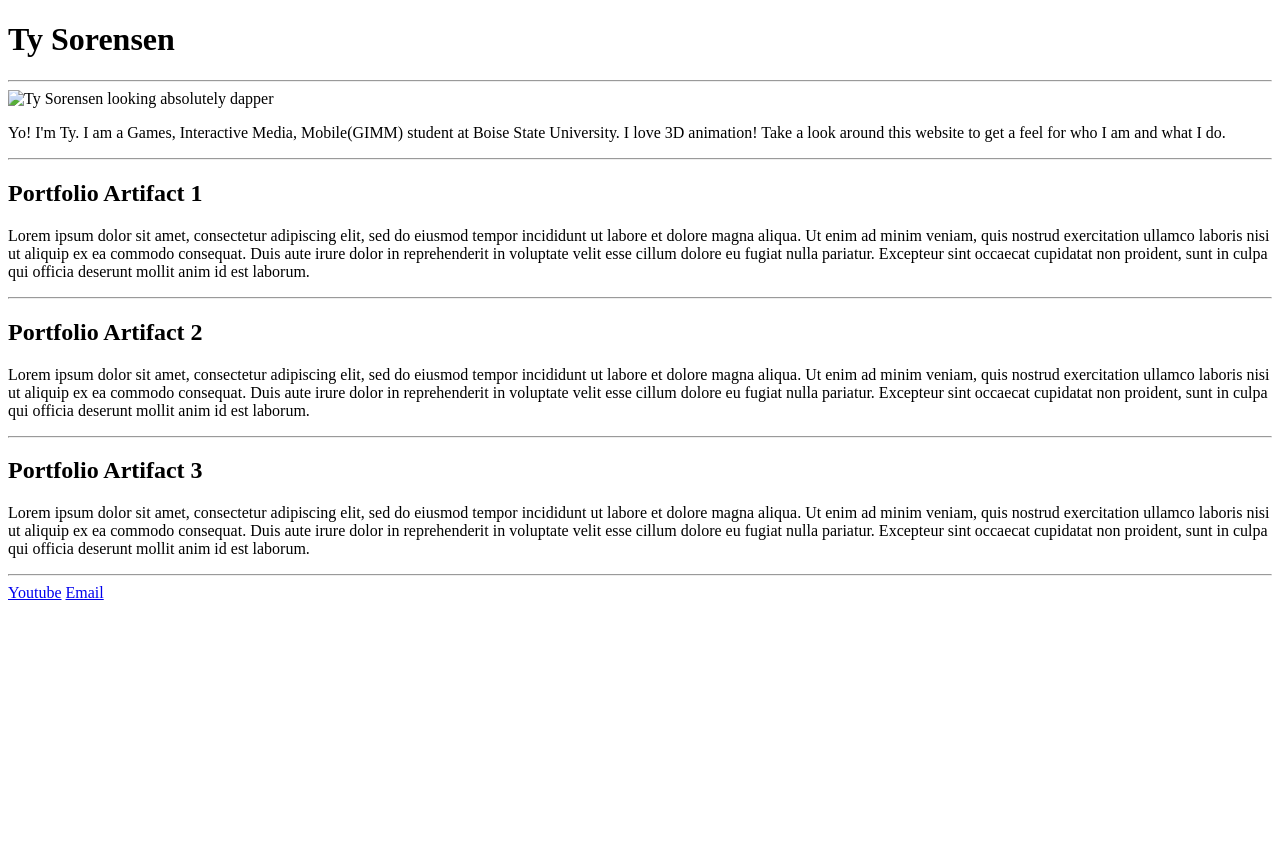
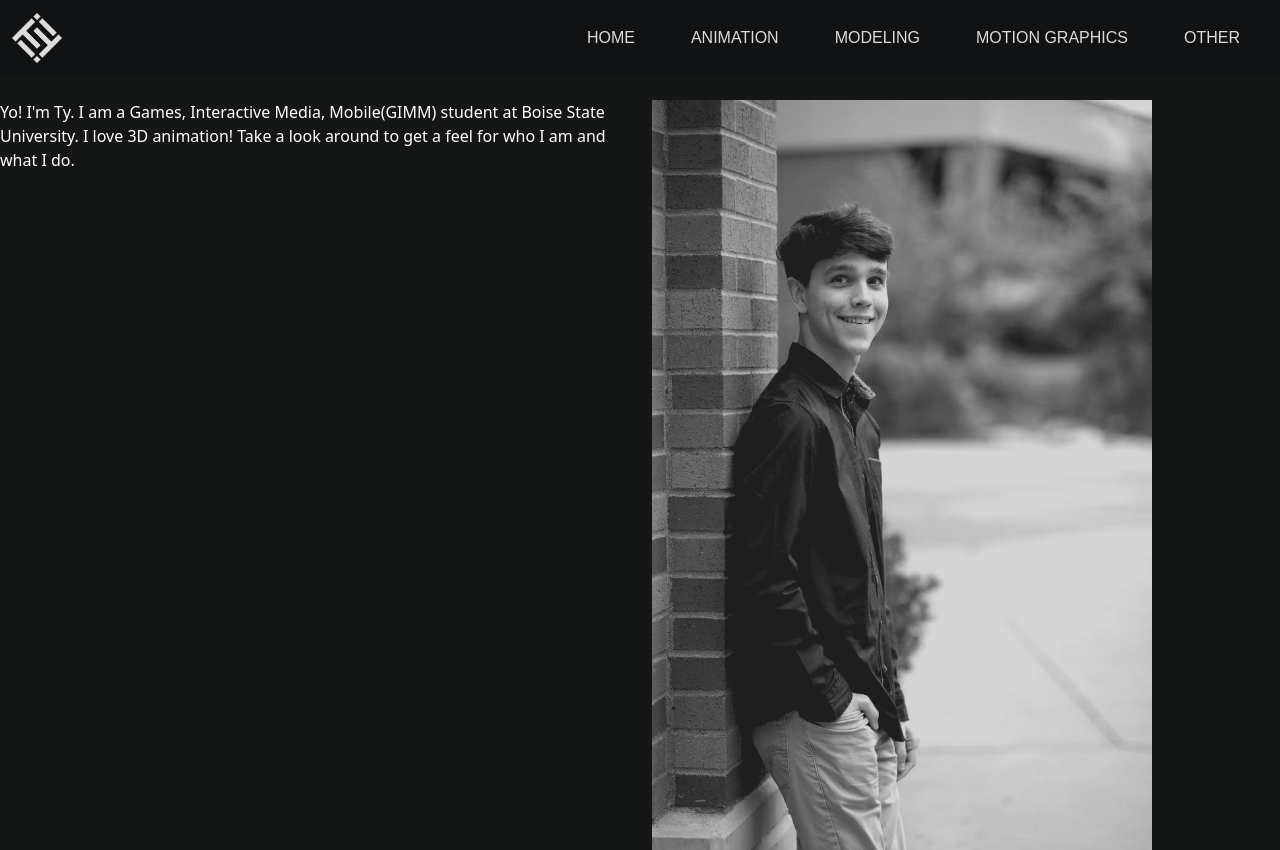
Before and after one commit to stylersen/stylersen.github.io, a plain HTML site: page index.html in a window 1280 px wide. Shown: the top 850 px of the page. Before the commit the page ends 800 px from the top, so only its background shows below. Drawn offline with nearby package versions, Linux system fonts and the light colour scheme; a web font is replaced by a local one.

Commit message:
bootstrap and initial styling

```diff
--- a/index.html
+++ b/index.html
@@ -2,43 +2,95 @@
 <html>
 
 <head>
+    <title>Ty Sorensen - Portfolio</title>
+    <meta name='viewport' content='width=device-width, initial-scale=1' />
+    <link href="https://cdn.jsdelivr.net/npm/bootstrap@5.3.2/dist/css/bootstrap.min.css" rel="stylesheet"
+        integrity="sha384-T3c6CoIi6uLrA9TneNEoa7RxnatzjcDSCmG1MXxSR1GAsXEV/Dwwykc2MPK8M2HN" crossorigin="anonymous">
+    <script src="https://cdn.jsdelivr.net/npm/bootstrap@5.3.2/dist/js/bootstrap.bundle.min.js"
+        integrity="sha384-C6RzsynM9kWDrMNeT87bh95OGNyZPhcTNXj1NW7RuBCsyN/o0jlpcV8Qyq46cDfL"
+        crossorigin="anonymous"></script>
+    <link rel="stylesheet" href="styles/style.css">
+    <link rel="stylesheet" href="https://use.typekit.net/jks0tsv.css">
 </head>
 
 <body>
-    <h1>Ty Sorensen</h1>
+    <nav class="navbar navbar-custom fixed-top navbar-expand-lg bg-body-tertiary">
+        <div class="container-fluid">
+            <a class="navbar-brand" href="#">
+                <img class="logo" src="images/FinalLogoWhite.png" alt="Ty Sorensen Logo">
+            </a>
+            <button class="navbar-toggler" type="button" data-bs-toggle="collapse" data-bs-target="#navbarNav"
+                aria-controls="navbarNav" aria-expanded="false" aria-label="Toggle navigation">
+                <span class="navbar-toggler-icon"></span>
+            </button>
+            <div class="navbar-collapse collapse w-100 order-3 dual-collapse2" id="navbarNav">
+                <ul class="navbar-nav ms-auto">
+                    <li class="nav-item">
+                        <a class="nav-link active" aria-current="page" href="#">HOME</a>
+                    </li>
+                    <li class="nav-item">
+                        <a class="nav-link" href="#">ANIMATION</a>
+                    </li>
+                    <li class="nav-item">
+                        <a class="nav-link" href="#">MODELING</a>
+                    </li>
+                    <li class="nav-item">
+                        <a class="nav-link" href="#">MOTION GRAPHICS</a>
+                    </li>
+                    <li class="nav-item">
+                        <a class="nav-link" href="#">OTHER</a>
+                    </li>
+                </ul>
+            </div>
+        </div>
+    </nav>
 
-    <hr />
-
-    <img src="images/professionalpikchor.jpg" alt="Ty Sorensen looking absolutely dapper" />
-    <p>Yo! I'm Ty. I am a Games, Interactive Media, Mobile(GIMM) student at Boise State University. I love 3D animation!
-        Take a look around this website to get a feel for who I am and what I do.
+    <div="container">
+        <div class="row">
+            <div class="col-md-6">
+                <p class="who-am-i">Yo! I'm Ty. I am a Games, Interactive Media, Mobile(GIMM) student at Boise State
+                    University. I love
+                    3D animation!
+                    Take a look around to get a feel for who I am and what I do.
                 </p>
+            </div>
+            <div class="col-md-6">
+                <img class="img-fluid main-picture" src="images/professionalpikchor3.jpg"
+                    alt="Ty Sorensen looking absolutely dapper" />
+            </div>
+        </div>
 
         <hr />
 
         <h2>Portfolio Artifact 1</h2>
         <p>Lorem ipsum dolor sit amet, consectetur adipiscing elit, sed do eiusmod tempor incididunt ut labore et dolore
-        magna aliqua. Ut enim ad minim veniam, quis nostrud exercitation ullamco laboris nisi ut aliquip ex ea commodo
+            magna aliqua. Ut enim ad minim veniam, quis nostrud exercitation ullamco laboris nisi ut aliquip ex ea
+            commodo
             consequat. Duis aute irure dolor in reprehenderit in voluptate velit esse cillum dolore eu fugiat nulla
-        pariatur. Excepteur sint occaecat cupidatat non proident, sunt in culpa qui officia deserunt mollit anim id est
+            pariatur. Excepteur sint occaecat cupidatat non proident, sunt in culpa qui officia deserunt mollit anim id
+            est
             laborum.</p>
 
         <hr />
 
         <h2>Portfolio Artifact 2</h2>
         <p>Lorem ipsum dolor sit amet, consectetur adipiscing elit, sed do eiusmod tempor incididunt ut labore et dolore
-        magna aliqua. Ut enim ad minim veniam, quis nostrud exercitation ullamco laboris nisi ut aliquip ex ea commodo
+            magna aliqua. Ut enim ad minim veniam, quis nostrud exercitation ullamco laboris nisi ut aliquip ex ea
+            commodo
             consequat. Duis aute irure dolor in reprehenderit in voluptate velit esse cillum dolore eu fugiat nulla
-        pariatur. Excepteur sint occaecat cupidatat non proident, sunt in culpa qui officia deserunt mollit anim id est
+            pariatur. Excepteur sint occaecat cupidatat non proident, sunt in culpa qui officia deserunt mollit anim id
+            est
             laborum.</p>
 
         <hr />
 
         <h2>Portfolio Artifact 3</h2>
         <p>Lorem ipsum dolor sit amet, consectetur adipiscing elit, sed do eiusmod tempor incididunt ut labore et dolore
-        magna aliqua. Ut enim ad minim veniam, quis nostrud exercitation ullamco laboris nisi ut aliquip ex ea commodo
+            magna aliqua. Ut enim ad minim veniam, quis nostrud exercitation ullamco laboris nisi ut aliquip ex ea
+            commodo
             consequat. Duis aute irure dolor in reprehenderit in voluptate velit esse cillum dolore eu fugiat nulla
-        pariatur. Excepteur sint occaecat cupidatat non proident, sunt in culpa qui officia deserunt mollit anim id est
+            pariatur. Excepteur sint occaecat cupidatat non proident, sunt in culpa qui officia deserunt mollit anim id
+            est
             laborum.</p>
 
         <hr />
--- /dev/null
+++ b/styles/style.css
@@ -0,0 +1,76 @@
+/*up/down: #2890FF, left/right: #FF3352, forward/backward: #8BDC00*/
+
+body {
+    background-color: #151616;
+    color: white;
+    overflow-y: scroll;
+    overflow-x: hidden;
+}
+
+.navbar-custom {
+    background-color: #111213 !important;
+    opacity: 0.85 !important;
+}
+
+.navbar-nav>li {
+    padding-left: 20px;
+    padding-right: 20px;
+}
+
+.nav-link {
+    color: white !important;
+    font-family: peridot-pe-variable, sans-serif;
+    font-style: normal;
+    font-variation-settings: "ital" 0, "wdth" 120, "wght" 950;
+    padding-left: 20px;
+    padding-right: 20px;
+    text-align: center;
+}
+
+.nav-link:hover {
+    color: #8BDC00 !important;
+}
+
+.logo {
+    width: 50px;
+    height: 50px;
+}
+
+.who-am-i {
+    margin-top: 100px;
+    margin-bottom: 100px;
+
+}
+
+.main-picture {
+    max-height: 750px;
+    margin-top: 100px;
+    margin-bottom: 100px;
+}
+
+
+/* Scrollbar stuff */
+/* width */
+::-webkit-scrollbar {
+    width: 15px;
+}
+
+/* Track */
+::-webkit-scrollbar-track {
+    background: black;
+}
+
+/* Arrows */
+/* ::-webkit-scrollbar-button {
+    background: #2890FF;
+} */
+
+/* Handle */
+::-webkit-scrollbar-thumb {
+    background: white;
+}
+
+/* Handle on hover */
+::-webkit-scrollbar-thumb:hover {
+    background: #2890FF;
+}
```
Also changed, not shown: images/FinalLogoWhite.png (added), images/professionalpikchor.jpg (added), images/professionalpikchor2.jpg (added), images/professionalpikchor3.jpg (added). Lines whose indentation alone changed are shown as unchanged.
